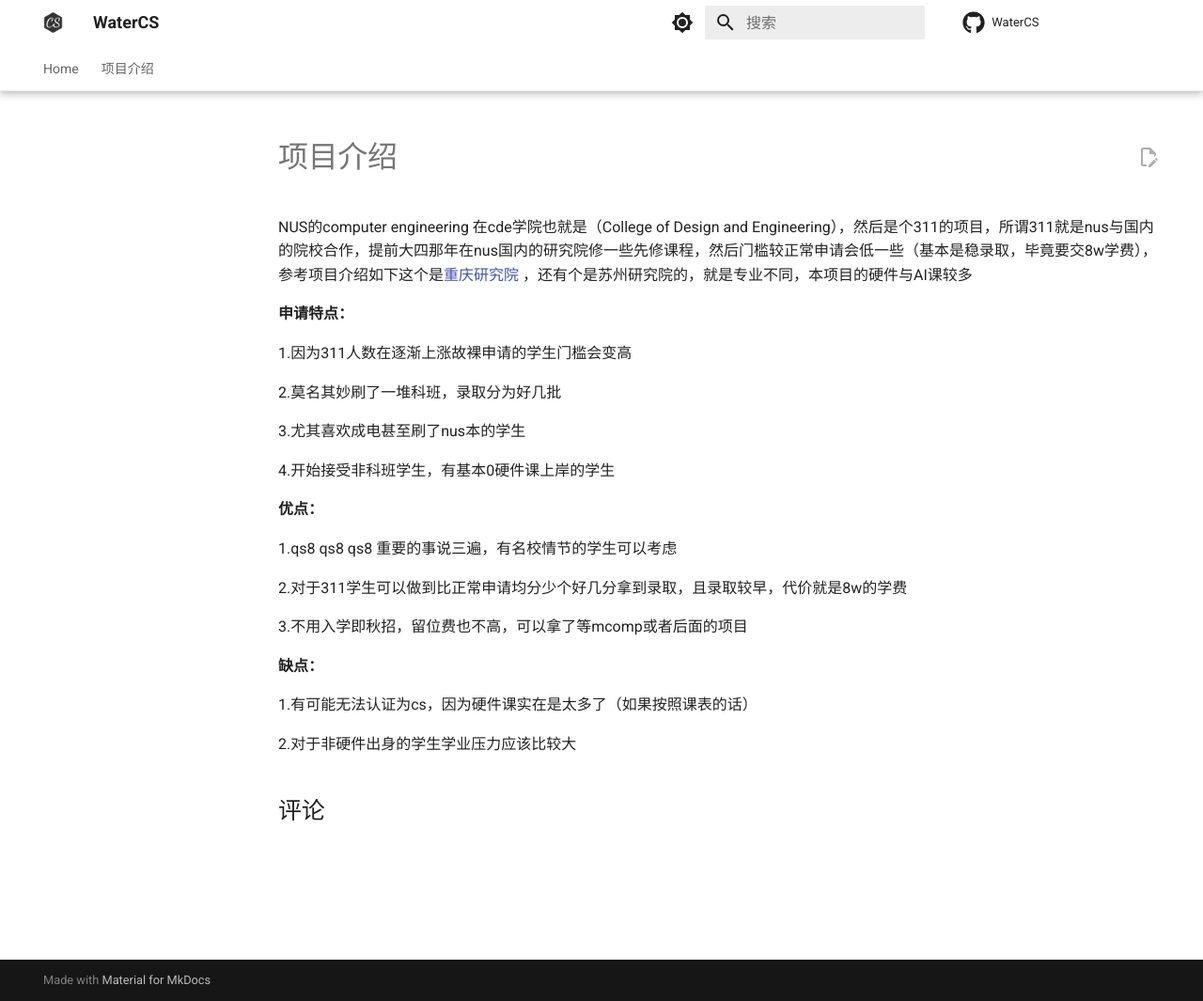
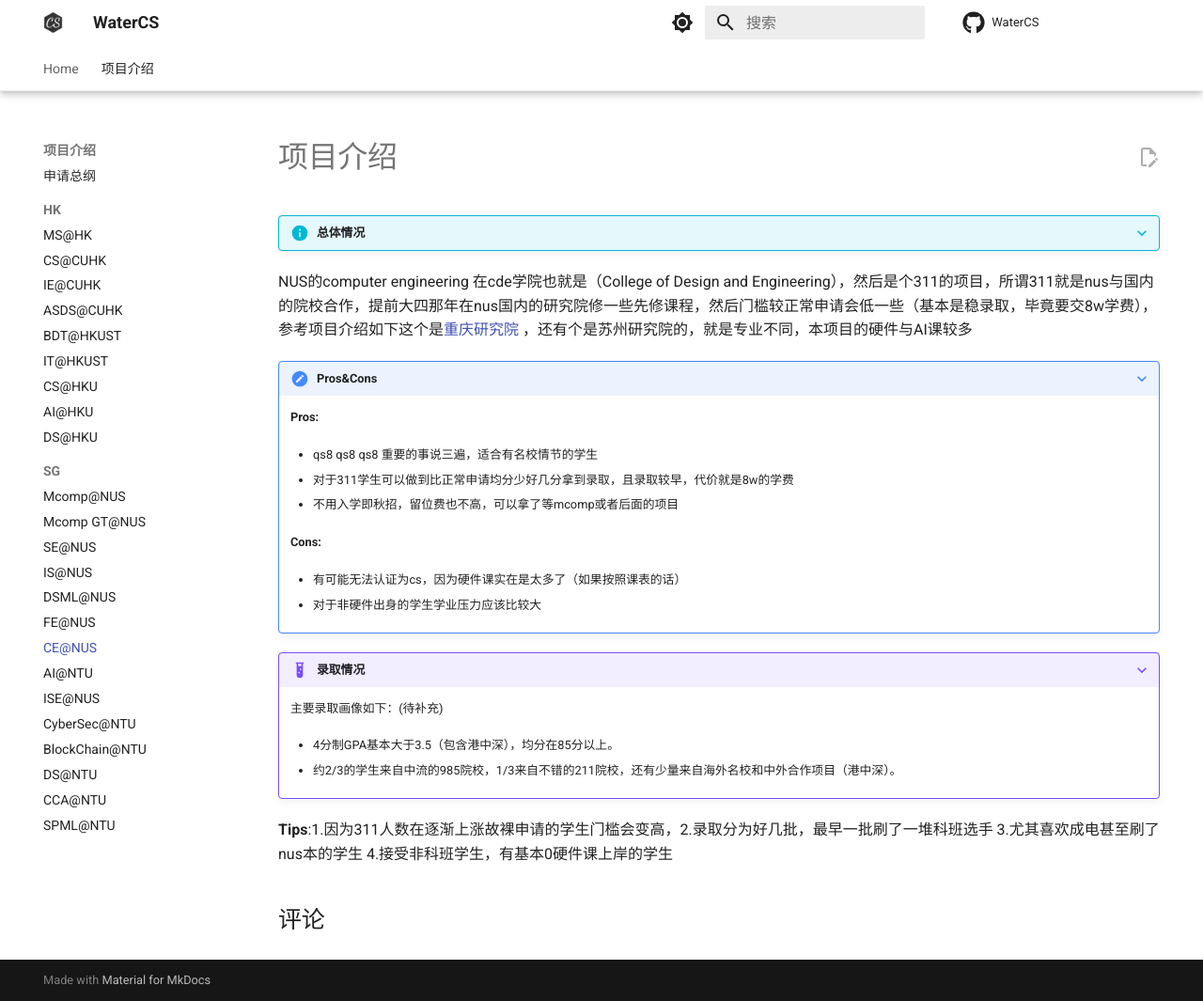
Before and after one commit to Water-CS-Application/WaterCS, an MkDocs documentation site: the page built from docs/Program/SG/T1.5/CE@NUS.md, in a window 1280 px wide and 1065 px high. Shown: the whole window at 94% size. Built offline with MkDocs 1.6.1 and Material for MkDocs 9.7.7, drawn with Linux system fonts in a browser that asks for light colours; comment, search, counter and statistics services are not loaded.

Commit message:
统一格式 (#11)
* add two projects

* update

* update

* uniform format

---------

Co-authored-by: 陈榆彬 <PJLAB\chenyubin@pjnl231040186l.pjlab.org>

```diff
--- a/docs/Program/SG/T1.5/CE@NUS.md
+++ b/docs/Program/SG/T1.5/CE@NUS.md
@@ -1,28 +1,32 @@
 # 项目介绍
+
+???+ info "总体情况"
 
 NUS的computer engineering 在cde学院也就是（College of Design and Engineering），然后是个311的项目，所谓311就是nus与国内的院校合作，提前大四那年在nus国内的研究院修一些先修课程，然后门槛较正常申请会低一些（基本是稳录取，毕竟要交8w学费），参考项目介绍如下这个是[重庆研究院](http://www.nusricq.cn/education/edu2/) ，还有个是苏州研究院的，就是专业不同，本项目的硬件与AI课较多
 
-**申请特点：**
+???+ note "Pros&Cons"
 
-1.因为311人数在逐渐上涨故裸申请的学生门槛会变高
+    **Pros:**
 
-2.莫名其妙刷了一堆科班，录取分为好几批
+    - qs8 qs8 qs8 重要的事说三遍，适合有名校情节的学生
 
-3.尤其喜欢成电甚至刷了nus本的学生
+    - 对于311学生可以做到比正常申请均分少好几分拿到录取，且录取较早，代价就是8w的学费
 
-4.开始接受非科班学生，有基本0硬件课上岸的学生
+    - 不用入学即秋招，留位费也不高，可以拿了等mcomp或者后面的项目
 
-**优点：**
+    **Cons:**
 
-1.qs8 qs8 qs8 重要的事说三遍，有名校情节的学生可以考虑
+    - 有可能无法认证为cs，因为硬件课实在是太多了（如果按照课表的话）
 
-2.对于311学生可以做到比正常申请均分少个好几分拿到录取，且录取较早，代价就是8w的学费
-
-3.不用入学即秋招，留位费也不高，可以拿了等mcomp或者后面的项目
+    - 对于非硬件出身的学生学业压力应该比较大
 
 
-**缺点：**
+???+ example "录取情况"
 
-1.有可能无法认证为cs，因为硬件课实在是太多了（如果按照课表的话）
+    主要录取画像如下：(待补充)
 
-2.对于非硬件出身的学生学业压力应该比较大
+    - 4分制GPA基本大于3.5（包含港中深），均分在85分以上。
+
+    - 约2/3的学生来自中流的985院校，1/3来自不错的211院校，还有少量来自海外名校和中外合作项目（港中深）。
+
+**Tips**:1.因为311人数在逐渐上涨故裸申请的学生门槛会变高，2.录取分为好几批，最早一批刷了一堆科班选手 3.尤其喜欢成电甚至刷了nus本的学生 4.接受非科班学生，有基本0硬件课上岸的学生
--- a/mkdocs.yml
+++ b/mkdocs.yml
@@ -71,7 +71,9 @@
           - IS@NUS: "Program/SG/T2/IS@NUS.md"
           - DSML@NUS: "Program/SG/T1/DSML@NUS.md"
           - FE@NUS: "Program/SG/T1/FE@NUS.md"
+          - CE@NUS: "Program/SG/T1.5/CE@NUS.md"
           - AI@NTU: "Program/SG/T1/AI@NTU.md"
+          - ISE@NUS: "Program/SG/T2/ISE@NUS.md"
           - CyberSec@NTU: "Program/SG/T1.5/CyberSec@NTU.md"
           - BlockChain@NTU: "Program/SG/T1.5/BlockChain@NTU.md"
           - DS@NTU: "Program/SG/T1/DS@NTU.md"
```
